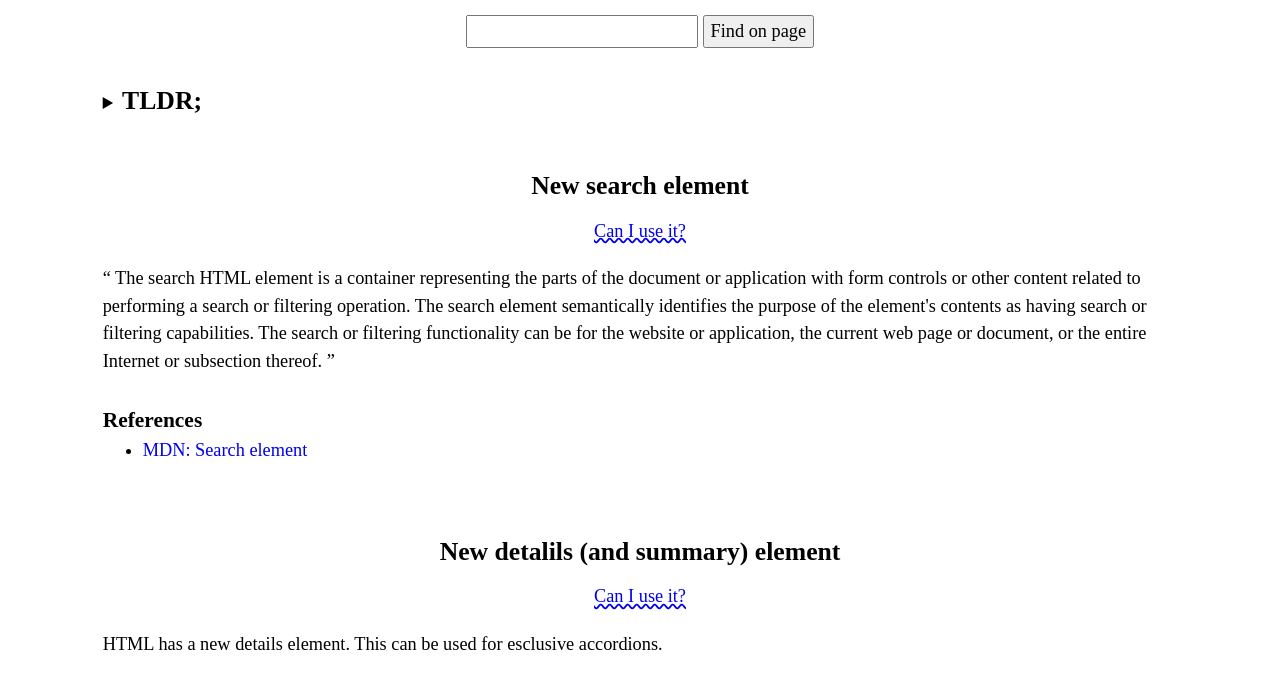
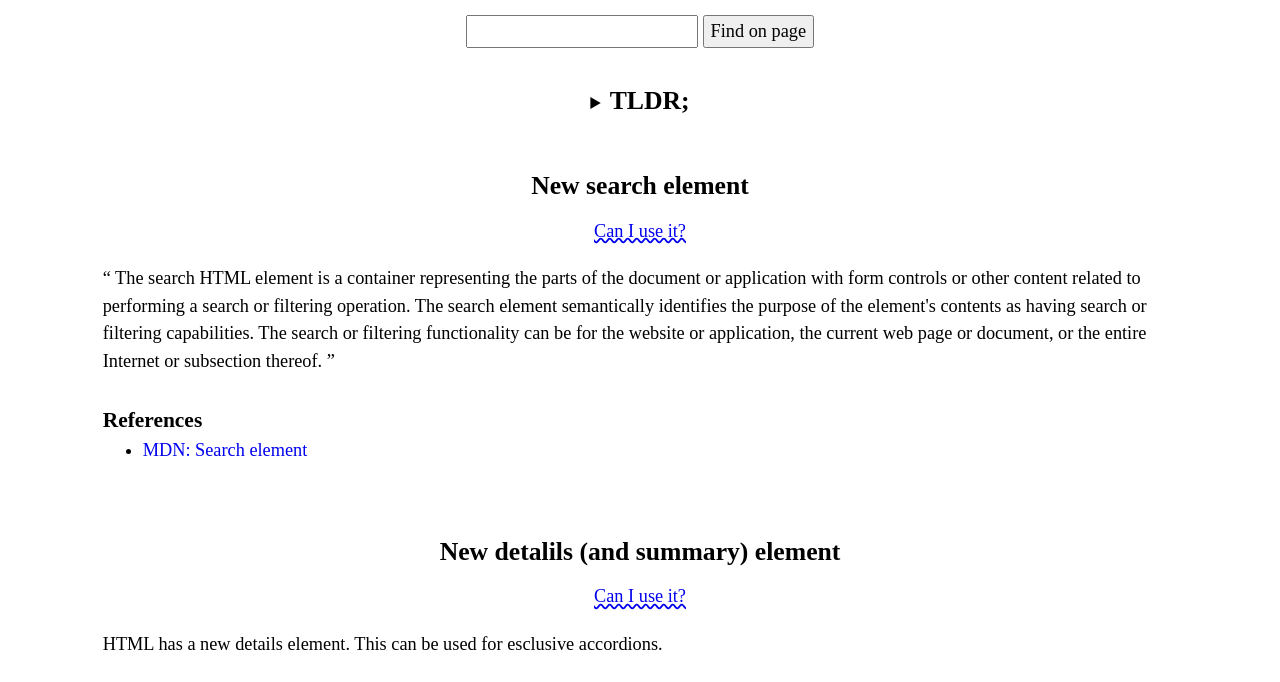
Before and after one commit to cwallervand/frontend-snacks-part2, a website built with Vite: page index.html in a window 1280 px wide. Shown: the part 71-753 px from the top of the page. Built offline with nearby package versions, Linux system fonts and the light colour scheme.

Commit message:
Fixed styling for tldr

```diff
--- a/style.css
+++ b/style.css
@@ -130,7 +130,8 @@
 @layer components {
 	#tldr {
 		display: flex;
-		justify-items: center;
+		flex-direction: column;
+		align-items: center;
 
 		summary h2 {
 			display: inline-block;
```
